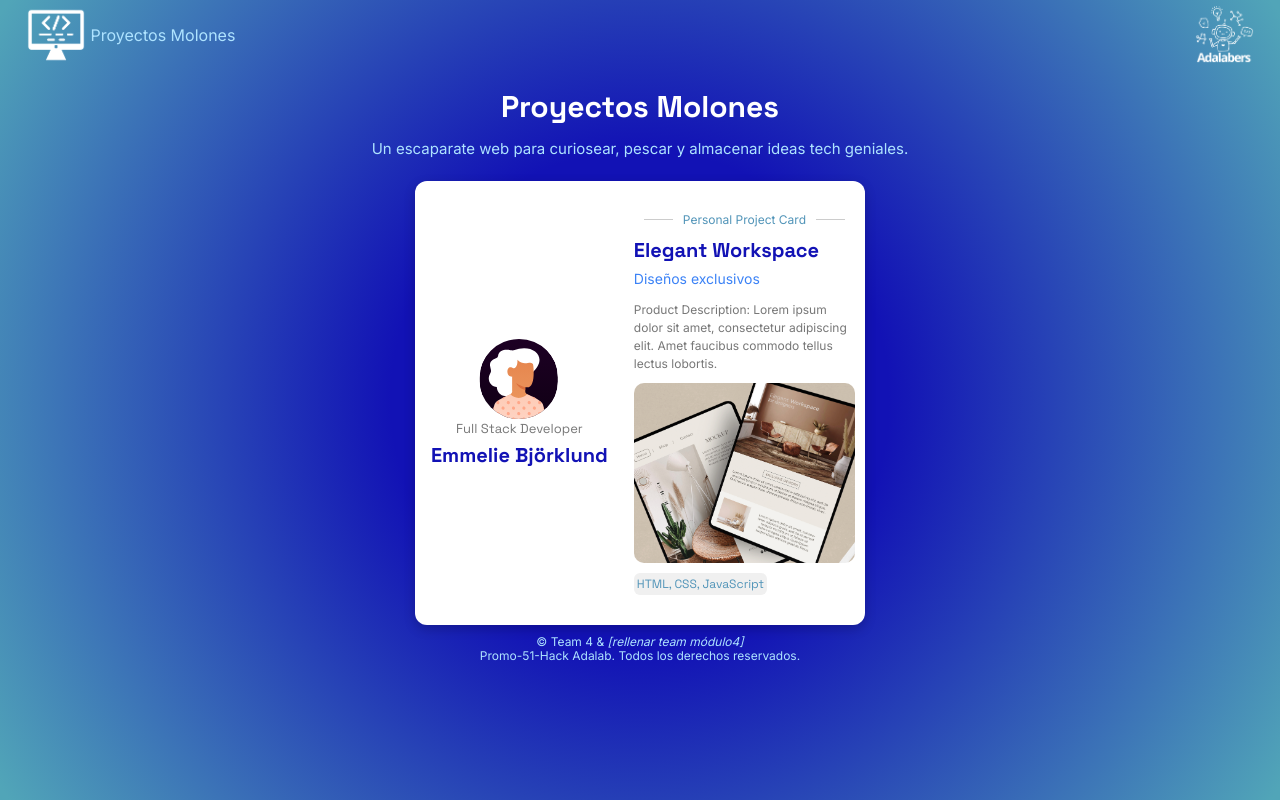
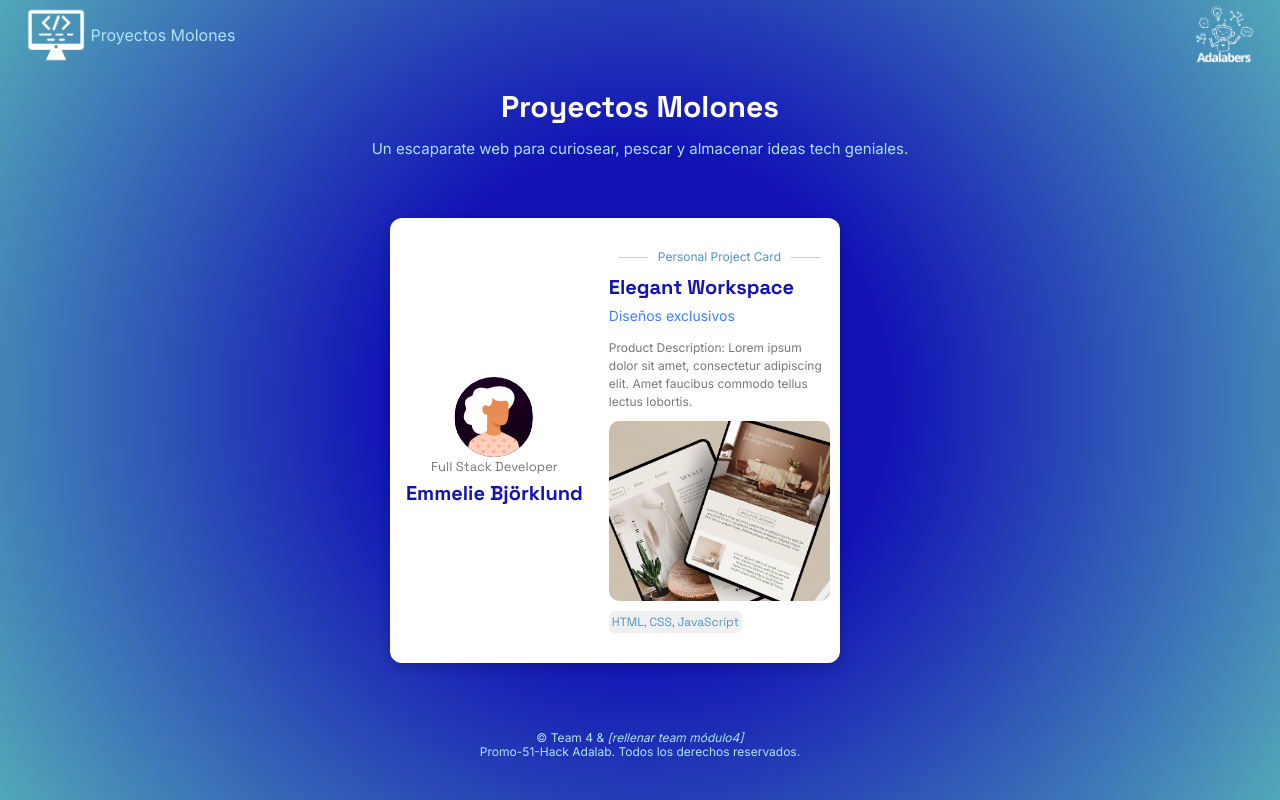
Before and after one commit to josune-mo/project-promo-51-module-3-team-4, a React (Vite) app: page /#/cardpreview in a window 1280 px wide. Built offline with nearby package versions, Linux system fonts and the light colour scheme.

Commit message:
Enlarge CardPreview and set fixed footer height

```diff
--- a/src/App.jsx
+++ b/src/App.jsx
@@ -1,5 +1,5 @@
 import { Routes, Route } from "react-router";
-import { useEffect, useState } from "react";
+import { useState } from "react";
 import Nav from "./components/layout/Nav";
 import Header from "./components/layout/Header";
 import Footer from "./components/layout/Footer";
--- a/src/components/pages/CardPreviewPage.jsx
+++ b/src/components/pages/CardPreviewPage.jsx
@@ -1,12 +1,13 @@
 import CardPreview from "../functions/CardPreview";
-import PropTypes from 'prop-types';
+import PropTypes from "prop-types";
 
-function CardPreviewPage({projectData}) {
+function CardPreviewPage({ projectData }) {
   return (
-    <>
-      <CardPreview formData={projectData} />
-
-    </>
+    <div className="cardPreviewLayout">
+      <main className="cardPreviewMain">
+        <CardPreview formData={projectData} />
+      </main>
+    </div>
   );
 }
 CardPreviewPage.propTypes = {
--- a/src/styles/App.scss
+++ b/src/styles/App.scss
@@ -1,8 +1,8 @@
 @use "core/reset";
-@use "core/vars.scss";
+@use "core/vars";
 @use "./layout";
 @use "./buttons";
-@use "./components/cardStyle.scss";
+@use "./components/cardStyle";
 @use "./components/form";
 
 body {
@@ -12,6 +12,10 @@ body {
 
 html,
 body {
+  height: 100%;
+  margin: 0;
+  padding: 0;
+  overflow-x: hidden;
   background: #1212b5;
   background: radial-gradient(
     circle,
--- a/src/styles/components/_cardStyle.scss
+++ b/src/styles/components/_cardStyle.scss
@@ -139,16 +139,33 @@
 }
 
 //CLASES --> functions-CardPreview.jsx
+.cardPreviewLayout {
+  display: flex;
+  flex-direction: column;
+  min-height: 70vh;
+}
+@media (min-width: 2500px){
+  .cardPreviewLayout {
+   min-height: 80vh;
+  }
+}
+
+.cardPreviewMain {
+  flex-grow: 1;
+  display: flex;
+  justify-content: center;
+  align-items: center;
+}
 
 .styleCardPreview {
-  //ESTILOS TEMPORANEOS, ACTUALIZAR CUANDO ESTÉ EL FORM
-  display: flex;
-  flex-direction: column;
-  align-items: center;
-  justify-content: center;
-  margin-top: 20px;
+  width: 80%;
+  max-width: 320px;
 }
-
+@media (min-width: 768px) {
+  .styleCardPreview {
+   max-width: 500px;
+}
+}
 //CLASES --> refactorcomponent - Para actualizar las fotos que suba la usuaria
 
 .get-avatar__preview {
```
